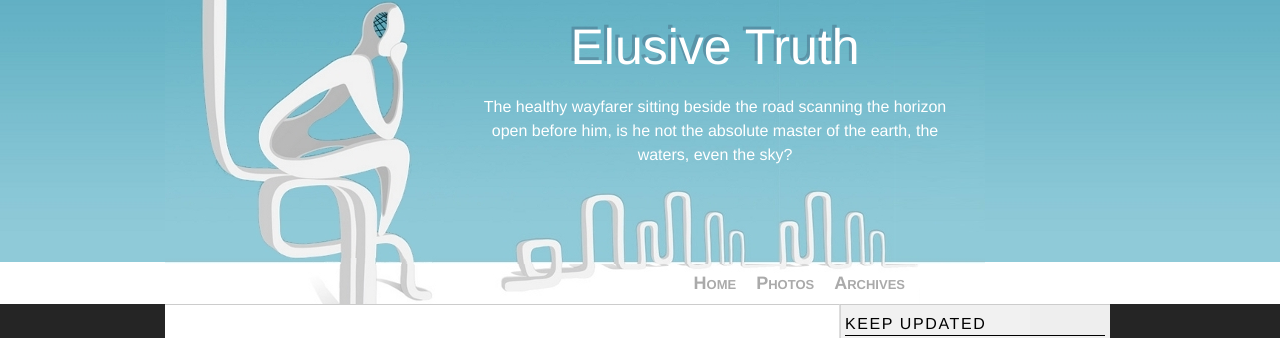
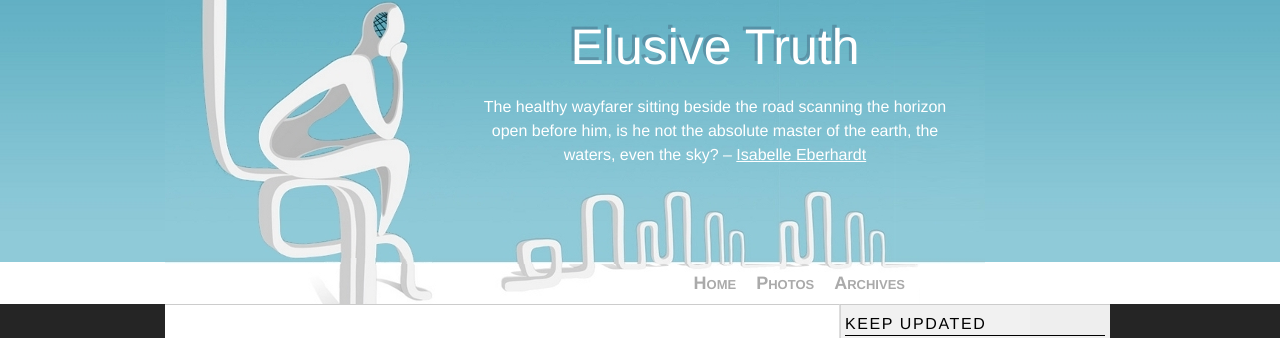
Before and after one commit to Ramblurr/elusivetruth, a Jekyll site: the page built from index.html, in a window 1280 px wide. Shown: the top 338 px of the page. Built offline with Jekyll 4.4.1, drawn with Linux system fonts in a browser that asks for light colours; some web fonts are replaced; Markdown is read by kramdown in place of the engine named in the settings; the list of posts is cut into pages by our own code; comment, search, counter and statistics services are not loaded.

Commit message:
link to on vagrancy in the header

```diff
--- a/_includes/header_new.html
+++ b/_includes/header_new.html
@@ -56,7 +56,7 @@
         <div class="container">
             <div class="span-24" id="header">
                 <h1>Elusive Truth</h1>
-                <div class="description">The healthy wayfarer sitting beside the road scanning the horizon open before him, is he not the absolute master of the earth, the waters, even the sky?</div>
+                <div class="description">The healthy wayfarer sitting beside the road scanning the horizon open before him, is he not the absolute master of the earth, the waters, even the sky?  &ndash; <a href="http://binaryelysium.com/prose/vagrancy.html" title="On Vagrancy">Isabelle Eberhardt</a></div>
             </div>
             <div class="span-24" id="nav">
                 <ul>
--- a/css/custom_new.css
+++ b/css/custom_new.css
@@ -19,6 +19,10 @@ a:hover			{ color: #000; }
     padding: 0px;
     vertical-align: bottom;
     text-align: right;
+}
+
+#header a {
+    color: white;
 }
 
 #header h1 {
```
